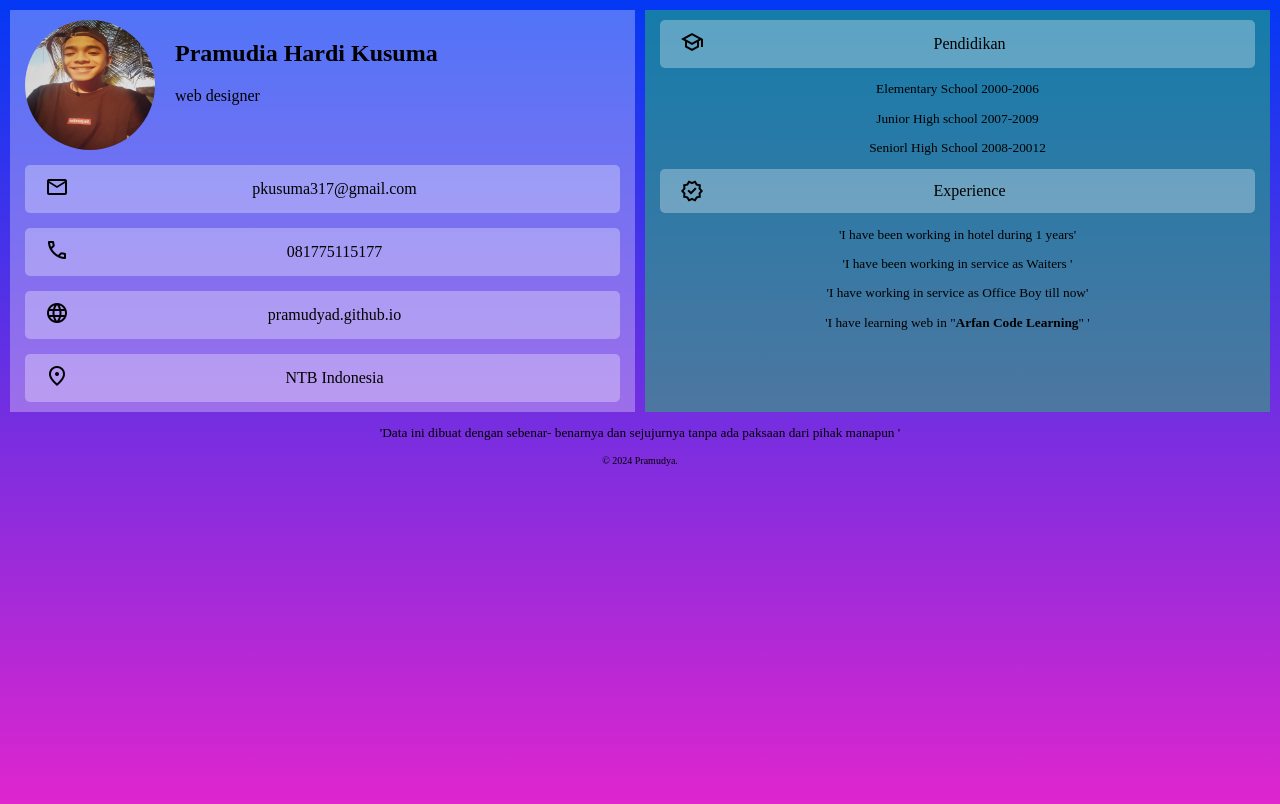
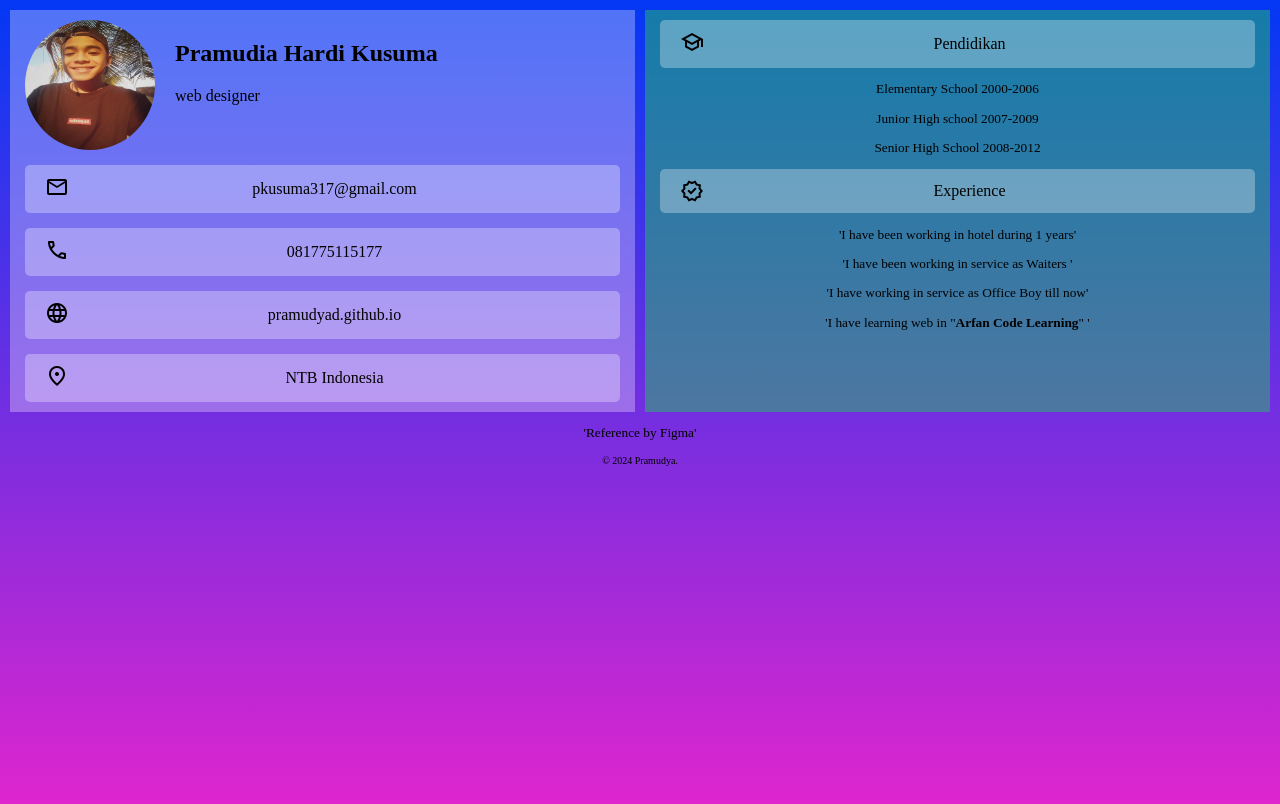
Before and after one commit to pramudyaD/pramudyad.github.io, a plain HTML site: page index.html in a window 1280 px wide. Drawn offline with nearby package versions, Linux system fonts and the light colour scheme; a web font is replaced by a local one.

Commit message:
little change

```diff
--- a/index.html
+++ b/index.html
@@ -66,7 +66,7 @@
             </div>
             <p class="ket">Elementary School 2000-2006</p>
             <p class="ket">Junior High school 2007-2009</p>
-            <p class="ket">Seniorl High School 2008-20012</p>
+            <p class="ket">Senior High School 2008-2012</p>
             <div class="contact">
                 <span class="material-symbols-outlined">verified</span>
                 <div class="text">Experience</div>
@@ -81,7 +81,7 @@
     <!-- </div> -->
 
     <footer>
-        <p class="ket">'Data ini dibuat dengan sebenar- benarnya dan sejujurnya tanpa ada paksaan dari pihak manapun '</p>
+        <p class="ket">'Reference by Figma'</p>
         <p class="ketr">&copy; 2024 Pramudya.</p>
     </footer>
 </body>
```
